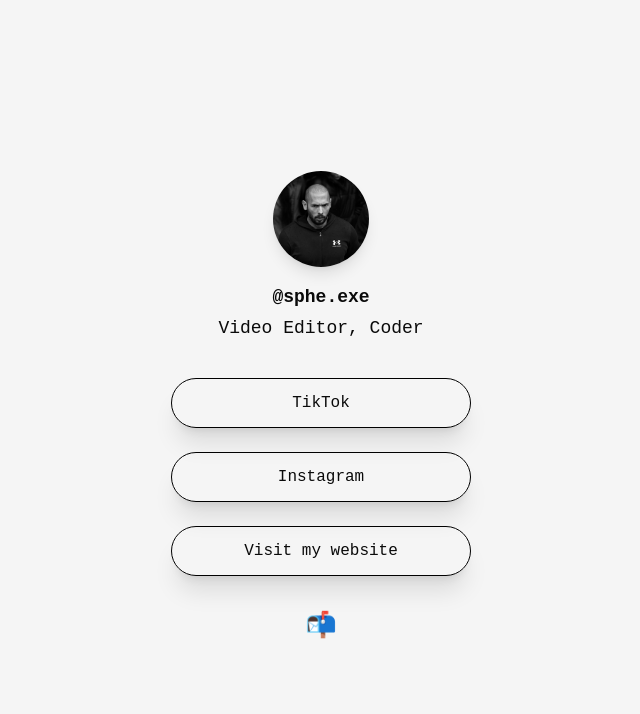
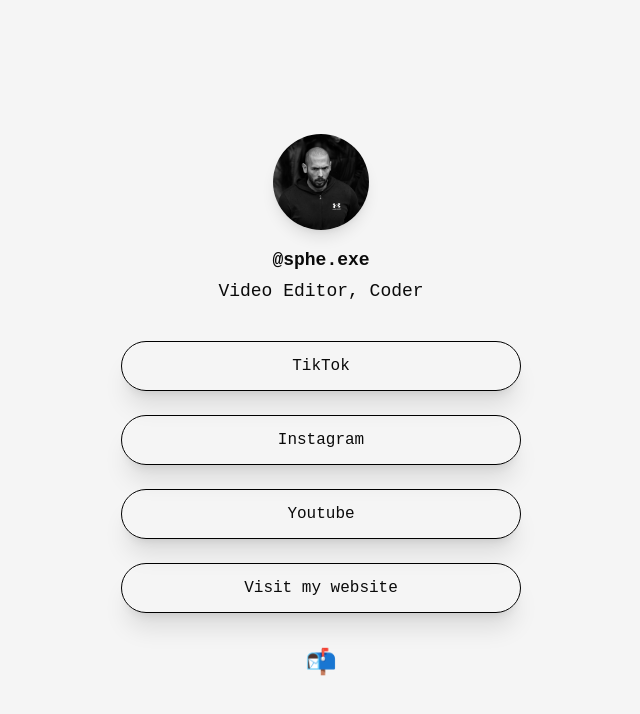
Before and after one commit to S-P-H-E/stoic-bio, a Next.js app: page / in a window 1280 px wide. Shown: the top 714 px of the page, without its empty margins (319-959 px from the left). Built offline with nearby package versions, Linux system fonts and the light colour scheme.

Commit message:
link layout updates

```diff
--- a/components/link.js
+++ b/components/link.js
@@ -1,12 +1,20 @@
 import Image from "next/image";
+import { useSpring, animated, config } from '@react-spring/web';
 
 export default function Link({Logo, Name, Link}) {
+      // Links Animation
+      const linksAnimation = useSpring({
+        from: { opacity: 0, transform: 'translateY(130px)' },
+        to: { opacity: 1, transform: 'translateY(0)' },
+        delay: 50,
+      });
+
     return (
-        <button onClick={() => {event.preventDefault();window.open(Link, "_blank");}} className='w-[300px]'>
+        <animated.button style={linksAnimation} onClick={() => {event.preventDefault();window.open(Link, "_blank");}} className='w-full'>
             <div className='border border-black shadow-xl rounded-full flex justify-center items-center p-3 my-3 transition-all lg:hover:scale-110 lg:hover:shadow-2xl'>
               {/* <Image src={Logo} className='w-4 mx-1'/> */}
               <p>{Name}</p>
             </div>
-          </button>
+          </animated.button>
     );
 }
--- a/package.json
+++ b/package.json
@@ -10,11 +10,13 @@
   },
   "dependencies": {
     "@next/font": "13.1.6",
+    "@react-spring/web": "^9.7.1",
     "eslint": "8.34.0",
     "eslint-config-next": "13.1.6",
     "next": "13.1.6",
     "react": "18.2.0",
-    "react-dom": "18.2.0"
+    "react-dom": "18.2.0",
+    "react-spring": "^9.7.1"
   },
   "devDependencies": {
     "autoprefixer": "^10.4.13",
--- a/pages/index.js
+++ b/pages/index.js
@@ -3,6 +3,7 @@ import Image from 'next/image'
 import Profile from '@/public/images/profile.png'
 import Link from '@/components/link.js'
 import { useState } from 'react'
+import { useSpring, animated, config } from 'react-spring';
 
 import TikTok from '@/public/images/tiktok.png'
 import YouTube from '@/public/images/youtube.webp'
@@ -10,6 +11,7 @@ import Instagram from '@/public/images/instagram.png'
 import Discord from '@/public/images/discord.png'
 
 export default function Home() {
+
 
   return (
     <>
@@ -27,12 +29,14 @@ export default function Home() {
         <h1 className='font-bold text-lg'>@sphe.exe</h1>
         <h2 className='text-[18px] m-1'>Video Editor, Coder</h2>
 
-      <div class="m-5 w-[300px]">
+      <div class="m-5 w-full sm:w-[400px] flex flex-col justify-center items-center">
         <Link Logo={TikTok} Name={'TikTok'} Link={"https://www.tiktok.com/@sphe.exe"}/>
         <Link Logo={TikTok} Name={'Instagram'} Link={"https://www.instagram.com/sphe.exe"}/>
+        <Link Logo={TikTok} Name={'Youtube'} Link={"https://www.youtube.com/@PositiveMusculinity"}/>
         <Link Logo={TikTok} Name={'Visit my website'} Link={"https://sphe.vercel.app/"}/>
         {/* <Link Logo={Discord} Name={'Join my discord community'} Link={"https://discord.gg/PBpeEV8cmC"}/> */}
       </div>
+
       <h1 className='text-[25px] selection:bg-transparent'>📬</h1>
   </div>
     </>
--- a/styles/globals.css
+++ b/styles/globals.css
@@ -7,6 +7,7 @@
 * {
     font-family: 'Space Mono', monospace;
     -webkit-tap-highlight-color: transparent;
+
 }
 
 body {
```
Also changed, not shown: 1 other file (tests, documents, lock files or other folders).
